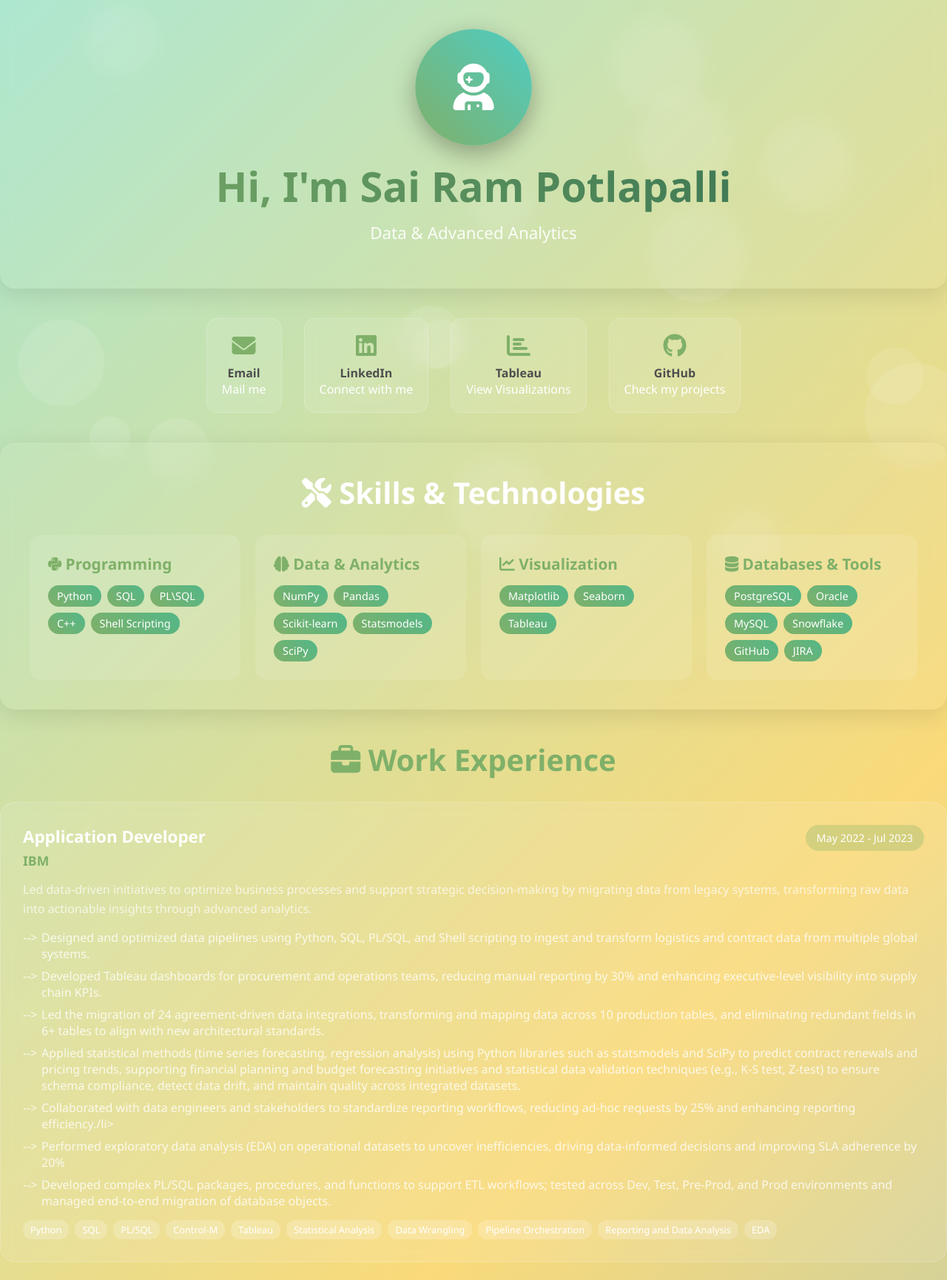
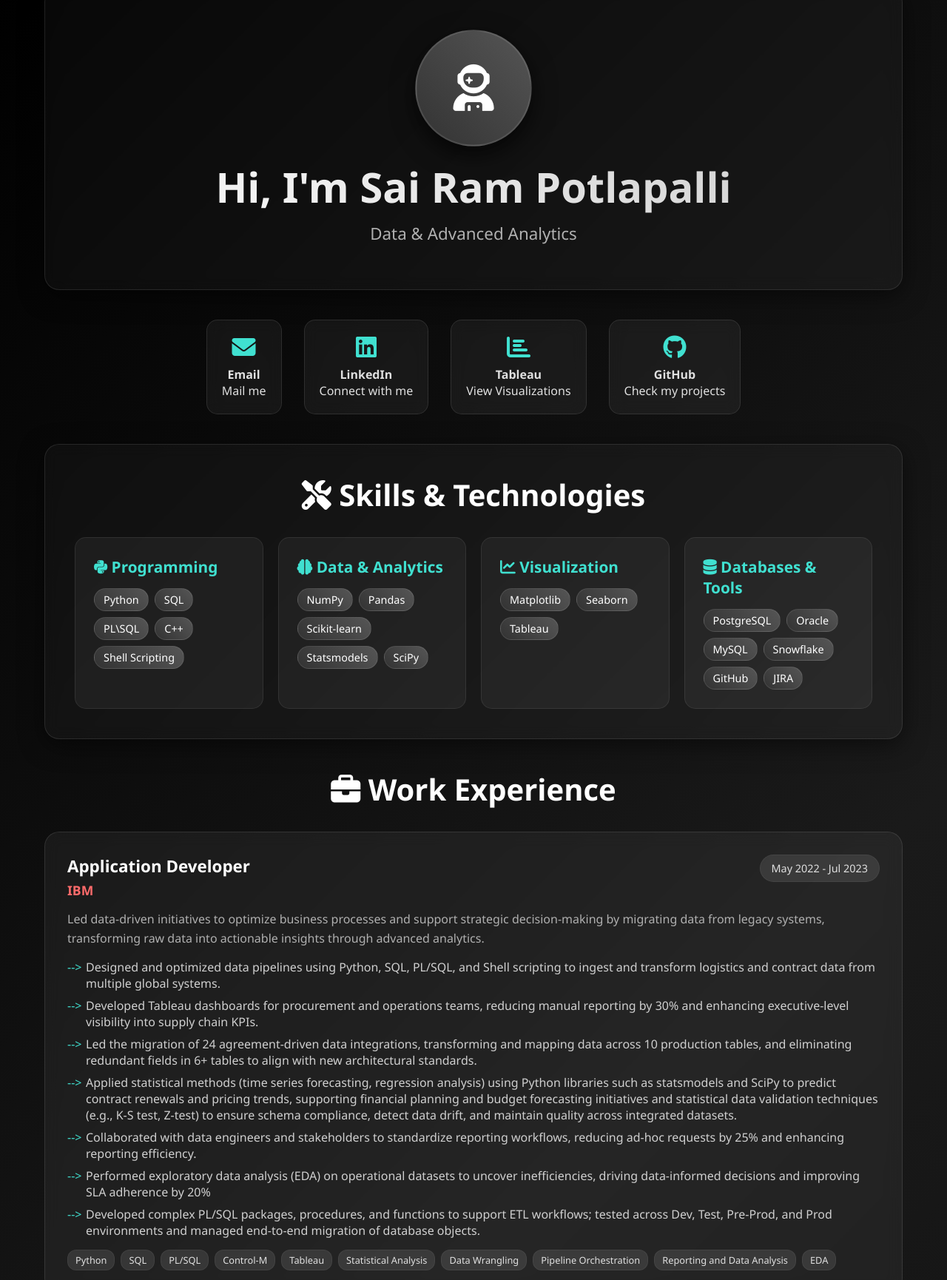
Before and after one commit to sai-ram-potlapalli/sai-ram-potlapalli, a plain HTML site: page index.html in a window 1280 px wide. Shown: the part 37-1767 px from the top of the page at 74% size. Drawn offline with Linux system fonts and the light colour scheme.

Commit message:
Update index.html

```diff
--- a/index.html
+++ b/index.html
@@ -14,10 +14,9 @@
 
         body {
             font-family: 'Segoe UI', Tahoma, Geneva, Verdana, sans-serif;
-            background: linear-gradient(135deg, #a8e6cf 0%, #FADA7A 50%, #81BFDA 100%);
-            color: #4e4e4e; /* Light Gray for text */
+            background: linear-gradient(135deg, #000000 0%, #1a1a1a 50%, #0d0d0d 100%);
+            color: #e0e0e0;
             overflow-x: hidden;
-        }
         }
 
         .container {
@@ -39,7 +38,7 @@
 
         .floating-shape {
             position: absolute;
-            background: rgba(255, 255, 255, 0.1);
+            background: rgba(255, 255, 255, 0.02);
             border-radius: 50%;
             animation: float 6s ease-in-out infinite;
         }
@@ -53,13 +52,14 @@
         .header {
             text-align: center;
             padding: 60px 0;
-            background: rgba(255, 255, 255, 0.05); /* Very Light Beige */
+            background: rgba(255, 255, 255, 0.03);
             backdrop-filter: blur(10px);
             margin-bottom: 40px;
             border-radius: 20px;
             margin-top: 20px;
-            box-shadow: 0 8px 32px rgba(0, 0, 0, 0.1);
+            box-shadow: 0 8px 32px rgba(0, 0, 0, 0.5);
             transition: transform 0.3s ease;
+            border: 1px solid rgba(255, 255, 255, 0.1);
         }
 
         .header:hover {
@@ -70,16 +70,17 @@
             width: 150px;
             height: 150px;
             border-radius: 50%;
-            background: linear-gradient(45deg, #7fb069, #4ecdc4);
+            background: linear-gradient(45deg, #333333, #555555);
             display: flex;
             align-items: center;
             justify-content: center;
             margin: 0 auto 20px;
             font-size: 60px;
-            color: white;
+            color: #ffffff;
             animation: pulse 2s infinite;
             padding: 5px;
-            box-shadow: 0 10px 30px rgba(0, 0, 0, 0.3);
+            box-shadow: 0 10px 30px rgba(0, 0, 0, 0.7);
+            border: 2px solid rgba(255, 255, 255, 0.1);
         }
 
         .profile-img img {
@@ -87,7 +88,7 @@
             height: 100%;
             border-radius: 50%;
             object-fit: cover;
-            border: 3px solid rgba(255, 255, 255, 0.3);
+            border: 3px solid rgba(255, 255, 255, 0.2);
         }
 
         @keyframes pulse {
@@ -98,7 +99,7 @@
 
         .header h1 {
             font-size: 3.5rem;
-            background: linear-gradient(45deg, #7fb069, #2d6a4f);
+            background: linear-gradient(45deg, #ffffff, #cccccc);
             -webkit-background-clip: text;
             -webkit-text-fill-color: transparent;
             margin-bottom: 10px;
@@ -107,7 +108,7 @@
 
         .header .subtitle {
             font-size: 1.4rem;
-            color: rgba(255, 255, 255, 0.9);
+            color: #b0b0b0;
             font-weight: 300;
             animation: slideInUp 1s ease-out;
         }
@@ -132,47 +133,48 @@
         }
 
         .contact-card {
-    background: rgba(255, 255, 255, 0.1); /* Light Beige */
+            background: rgba(255, 255, 255, 0.05);
             backdrop-filter: blur(10px);
             padding: 20px;
             border-radius: 15px;
             text-align: center;
             transition: all 0.3s ease;
             cursor: pointer;
-    border: 1px solid rgba(255, 255, 255, 0.2);
+            border: 1px solid rgba(255, 255, 255, 0.1);
         }
-
 
         .contact-card:hover {
             transform: translateY(-10px) scale(1.05);
-            box-shadow: 0 20px 40px rgba(0, 0, 0, 0.2);
-            background: rgba(255, 255, 255, 0.2);
+            box-shadow: 0 20px 40px rgba(0, 0, 0, 0.5);
+            background: rgba(255, 255, 255, 0.08);
+            border: 1px solid rgba(64, 224, 208, 0.3);
         }
 
         .contact-card i {
             font-size: 2rem;
             margin-bottom: 10px;
-            color: #7fb069;
+            color: #40E0D0;
         }
 
         .contact-card a {
-            color: white;
+            color: #e0e0e0;
             text-decoration: none;
             font-weight: 500;
         }
 
         /* Skills Section */
         .skills-section {
-    background: rgba(255, 255, 255, 0.05); /* Very Light Beige */
+            background: rgba(255, 255, 255, 0.03);
             backdrop-filter: blur(10px);
             padding: 40px;
             border-radius: 20px;
             margin: 40px 0;
-    box-shadow: 0 8px 32px rgba(0, 0, 0, 0.1);
+            box-shadow: 0 8px 32px rgba(0, 0, 0, 0.5);
+            border: 1px solid rgba(255, 255, 255, 0.1);
         }
 
         .skills-section h2 {
-            color: white;
+            color: #ffffff;
             font-size: 2.5rem;
             margin-bottom: 30px;
             text-align: center;
@@ -185,20 +187,22 @@
         }
 
         .skill-category {
-            background: rgba(255, 255, 255, 0.1);
+            background: rgba(255, 255, 255, 0.05);
             padding: 25px;
             border-radius: 15px;
             transition: all 0.3s ease;
             cursor: pointer;
+            border: 1px solid rgba(255, 255, 255, 0.08);
         }
 
         .skill-category:hover {
             transform: translateY(-5px);
-            background: rgba(255, 255, 255, 0.2);
+            background: rgba(255, 255, 255, 0.08);
+            border: 1px solid rgba(64, 224, 208, 0.2);
         }
 
         .skill-category h3 {
-            color: #7fb069;
+            color: #40E0D0;
             margin-bottom: 15px;
             font-size: 1.3rem;
         }
@@ -210,16 +214,18 @@
         }
 
         .skill-tag {
-    background: linear-gradient(45deg, #7fb069, #52b788);
-    color: white;
+            background: linear-gradient(45deg, #333333, #555555);
+            color: #ffffff;
             padding: 5px 12px;
             border-radius: 20px;
             font-size: 0.9rem;
             transition: transform 0.2s ease;
+            border: 1px solid rgba(255, 255, 255, 0.1);
         }
 
         .skill-tag:hover {
             transform: scale(1.1);
+            border: 1px solid rgba(64, 224, 208, 0.3);
         }
 
         /* Projects Section */
@@ -228,20 +234,20 @@
         }
 
         .projects-section h2 {
-           color: #7fb069; /* Green */
+            color: #ffffff;
             font-size: 2.5rem;
             margin-bottom: 30px;
             text-align: center;
         }
 
         .project-card {
-            background: rgba(255, 255, 255, 0.1);
+            background: rgba(255, 255, 255, 0.05);
             backdrop-filter: blur(10px);
             padding: 30px;
             border-radius: 20px;
             margin-bottom: 30px;
             transition: all 0.3s ease;
-            border: 1px solid rgba(255, 255, 255, 0.2);
+            border: 1px solid rgba(255, 255, 255, 0.1);
             position: relative;
             overflow: hidden;
         }
@@ -253,7 +259,7 @@
             left: -100%;
             width: 100%;
             height: 100%;
-            background: linear-gradient(90deg, transparent, rgba(255, 255, 255, 0.1), transparent);
+            background: linear-gradient(90deg, transparent, rgba(255, 255, 255, 0.05), transparent);
             transition: left 0.5s;
         }
 
@@ -263,7 +269,8 @@
 
         .project-card:hover {
             transform: translateY(-10px);
-            box-shadow: 0 20px 40px rgba(0, 0, 0, 0.2);
+            box-shadow: 0 20px 40px rgba(0, 0, 0, 0.5);
+            border: 1px solid rgba(64, 224, 208, 0.2);
         }
 
         .project-header {
@@ -275,23 +282,23 @@
         .project-header i {
             font-size: 2rem;
             margin-right: 15px;
-            color: #7fb069;
+            color: #FF6B6B;
         }
 
         .project-header h3 {
-            color: white;
+            color: #ffffff;
             font-size: 1.5rem;
         }
 
         .project-description {
-            color: rgba(255, 255, 255, 0.7); /* Soft Light Gray */
+            color: #b0b0b0;
             font-style: italic;
             margin-bottom: 20px;
             font-size: 1.1rem;
         }
 
         .project-details {
-            color: rgba(255, 255, 255, 0.8);
+            color: #d0d0d0;
             line-height: 1.6;
             margin-bottom: 20px;
         }
@@ -304,26 +311,29 @@
         }
 
         .tool-tag {
-            background: rgba(255, 255, 255, 0.2);
-            color: white;
+            background: rgba(255, 255, 255, 0.1);
+            color: #e0e0e0;
             padding: 5px 12px;
             border-radius: 15px;
             font-size: 0.9rem;
+            border: 1px solid rgba(255, 255, 255, 0.05);
         }
 
         .project-link {
-    background: linear-gradient(45deg, #7fb069, #52b788);
-    color: white;
+            background: linear-gradient(45deg, #333333, #555555);
+            color: #ffffff;
             padding: 12px 20px;
             border-radius: 25px;
             text-decoration: none;
             font-weight: 500;
             transition: all 0.3s ease;
+            border: 1px solid rgba(255, 255, 255, 0.1);
         }
 
         .project-link:hover {
             transform: scale(1.05);
-            box-shadow: 0 5px 15px rgba(0, 0, 0, 0.3);
+            box-shadow: 0 5px 15px rgba(0, 0, 0, 0.5);
+            border: 1px solid rgba(64, 224, 208, 0.3);
         }
 
         .project-link i {
@@ -332,13 +342,13 @@
 
         /* Currently Working Section */
         .current-work {
-            background: linear-gradient(135deg, rgba(127, 176, 105, 0.2), rgba(82, 183, 136, 0.2));
+            background: linear-gradient(135deg, rgba(255, 255, 255, 0.05), rgba(255, 255, 255, 0.02));
             backdrop-filter: blur(10px);
             padding: 40px;
             border-radius: 20px;
             margin: 40px 0;
             text-align: center;
-            border: 1px solid rgba(255, 255, 255, 0.2);
+            border: 1px solid rgba(255, 255, 255, 0.1);
         }
 
         /* Work Experience Section */
@@ -347,20 +357,20 @@
         }
 
         .experience-section h2 {
-color: #7fb069; /* Green */
+            color: #ffffff;
             font-size: 2.5rem;
             margin-bottom: 30px;
             text-align: center;
         }
 
         .experience-card {
-            background: rgba(255, 255, 255, 0.1);
+            background: rgba(255, 255, 255, 0.05);
             backdrop-filter: blur(10px);
             padding: 30px;
             border-radius: 20px;
             margin-bottom: 25px;
             transition: all 0.3s ease;
-            border: 1px solid rgba(255, 255, 255, 0.2);
+            border: 1px solid rgba(255, 255, 255, 0.1);
             position: relative;
             overflow: hidden;
         }
@@ -372,7 +382,7 @@ color: #7fb069; /* Green */
             left: -100%;
             width: 100%;
             height: 100%;
-            background: linear-gradient(90deg, transparent, rgba(255, 255, 255, 0.1), transparent);
+            background: linear-gradient(90deg, transparent, rgba(255, 255, 255, 0.05), transparent);
             transition: left 0.5s;
         }
 
@@ -382,7 +392,8 @@ color: #7fb069; /* Green */
 
         .experience-card:hover {
             transform: translateY(-5px);
-            box-shadow: 0 15px 35px rgba(0, 0, 0, 0.2);
+            box-shadow: 0 15px 35px rgba(0, 0, 0, 0.5);
+            border: 1px solid rgba(64, 224, 208, 0.2);
         }
 
         .experience-header {
@@ -399,28 +410,29 @@ color: #7fb069; /* Green */
         }
 
         .experience-title h3 {
-            color: white;
+            color: #ffffff;
             font-size: 1.4rem;
             margin-bottom: 5px;
         }
 
         .experience-title .company {
-            color: #7fb069;
+            color: #FF6B6B;
             font-size: 1.1rem;
             font-weight: 600;
         }
 
         .experience-duration {
-            background: rgba(127, 176, 105, 0.3);
+            background: rgba(255, 255, 255, 0.1);
             padding: 8px 15px;
             border-radius: 20px;
-            color: white;
+            color: #e0e0e0;
             font-size: 0.9rem;
             white-space: nowrap;
+            border: 1px solid rgba(255, 255, 255, 0.05);
         }
 
         .experience-description {
-            color: rgba(255, 255, 255, 0.7);
+            color: #b0b0b0;
             line-height: 1.6;
             margin-bottom: 15px;
         }
@@ -431,7 +443,7 @@ color: #7fb069; /* Green */
         }
 
         .experience-achievements li {
-            color: rgba(255, 255, 255, 0.8);
+            color: #d0d0d0;
             margin-bottom: 8px;
             position: relative;
             padding-left: 25px;
@@ -442,6 +454,7 @@ color: #7fb069; /* Green */
             position: absolute;
             left: 0;
             top: 0;
+            color: #40E0D0;
         }
 
         .experience-technologies {
@@ -452,15 +465,16 @@ color: #7fb069; /* Green */
         }
 
         .tech-tag {
-            background: rgba(255, 255, 255, 0.2);
-            color: white;
+            background: rgba(255, 255, 255, 0.1);
+            color: #e0e0e0;
             padding: 4px 10px;
             border-radius: 12px;
             font-size: 0.8rem;
+            border: 1px solid rgba(255, 255, 255, 0.05);
         }
 
         .current-work h2 {
-    color: #7fb069; /* Green */
+            color: #ffffff;
             font-size: 2.5rem;
             margin-bottom: 30px;
             text-align: center;
@@ -468,7 +482,7 @@ color: #7fb069; /* Green */
 
         .current-work ul {
             list-style: none;
-            color: rgba(255, 255, 255, 0.7);
+            color: #b0b0b0;
             font-size: 1.2rem;
             line-height: 1.8;
         }
@@ -480,17 +494,19 @@ color: #7fb069; /* Green */
         }
 
         .current-work li::before {
-            content: '';
+            content: '→';
             position: absolute;
             left: 0;
             top: 0;
+            color: #40E0D0;
+            font-weight: bold;
         }
 
         /* Footer */
         .footer {
             text-align: center;
             padding: 40px 0;
-    color: rgba(255, 255, 255, 0.8);
+            color: #b0b0b0;
             font-size: 1.5rem;
         }
 
@@ -512,20 +528,22 @@ color: #7fb069; /* Green */
 
         /* Interactive Elements */
         .interactive-btn {
-            background: linear-gradient(45deg, #7fb069, #52b788);
+            background: linear-gradient(45deg, #333333, #555555);
             border: none;
-            color: white;
+            color: #ffffff;
             padding: 15px 30px;
             border-radius: 25px;
             font-size: 1.1rem;
             cursor: pointer;
             transition: all 0.3s ease;
             margin: 10px;
+            border: 1px solid rgba(255, 255, 255, 0.1);
         }
 
         .interactive-btn:hover {
             transform: translateY(-3px);
-            box-shadow: 0 10px 20px rgba(0, 0, 0, 0.2);
+            box-shadow: 0 10px 20px rgba(0, 0, 0, 0.5);
+            border: 1px solid rgba(64, 224, 208, 0.3);
         }
     </style>
 </head>
@@ -622,6 +640,7 @@ color: #7fb069; /* Green */
                 </div>
             </div>
         </div>
+
         <!-- Work Experience Section -->
         <div class="experience-section">
             <h2><i class="fas fa-briefcase"></i> Work Experience</h2>
@@ -643,7 +662,7 @@ color: #7fb069; /* Green */
                     <li>Developed Tableau dashboards for procurement and operations teams, reducing manual reporting by 30% and enhancing executive-level visibility into supply chain KPIs.</li>
                     <li>Led the migration of 24 agreement-driven data integrations, transforming and mapping data across 10 production tables, and eliminating redundant fields in 6+ tables to align with new architectural standards.</li>
                     <li>Applied statistical methods (time series forecasting, regression analysis) using Python libraries such as statsmodels and SciPy to predict contract renewals and pricing trends, supporting financial planning and budget forecasting initiatives and statistical data validation techniques (e.g., K-S test, Z-test) to ensure schema compliance, detect data drift, and maintain quality across integrated datasets.</li>
-                    <li>Collaborated with data engineers and stakeholders to standardize reporting workflows, reducing ad-hoc requests by 25% and enhancing reporting efficiency./li>
+                    <li>Collaborated with data engineers and stakeholders to standardize reporting workflows, reducing ad-hoc requests by 25% and enhancing reporting efficiency.</li>
                     <li>Performed exploratory data analysis (EDA) on operational datasets to uncover inefficiencies, driving data-informed decisions and improving SLA adherence by 20%</li>
                     <li>Developed complex PL/SQL packages, procedures, and functions to support ETL workflows; tested across Dev, Test, Pre-Prod, and Prod environments and managed end-to-end migration of database objects.</li>
                 </ul>
@@ -682,10 +701,11 @@ color: #7fb069; /* Green */
                     <span class="tech-tag">Python</span>
                     <span class="tech-tag">SQL</span>
                     <span class="tech-tag">PL/SQL</span>
-                    <span class="tech-tag">Advanced SQL quereies</span>
+                    <span class="tech-tag">Advanced SQL queries</span>
                 </div>
             </div>
         </div>
+
         <!-- Projects Section -->
         <div class="projects-section">
             <h2><i class="fas fa-rocket"></i> Featured Projects</h2>
@@ -739,8 +759,6 @@ color: #7fb069; /* Green */
             </div>
         </div>
 
-
-
         <!-- Currently Working Section -->
         <div class="current-work">
             <h2><i class="fas fa-code"></i> Currently Working On</h2>
@@ -764,79 +782,4 @@ color: #7fb069; /* Green */
 
             for (let i = 0; i < 15; i++) {
                 const shape = document.createElement('div');
-                shape.className = 'floating-shape';
-
-                const size = Math.random() * 100 + 50;
-                shape.style.width = size + 'px';
-                shape.style.height = size + 'px';
-                shape.style.left = Math.random() * 100 + '%';
-                shape.style.top = Math.random() * 100 + '%';
-                shape.style.animationDelay = Math.random() * 6 + 's';
-                shape.style.animationDuration = (Math.random() * 3 + 4) + 's';
-
-                bgAnimation.appendChild(shape);
-            }
-        }
-
-        // Smooth scrolling for internal links
-        document.querySelectorAll('a[href^="#"]').forEach(anchor => {
-            anchor.addEventListener('click', function (e) {
-                e.preventDefault();
-                document.querySelector(this.getAttribute('href')).scrollIntoView({
-                    behavior: 'smooth'
-                });
-            });
-        });
-
-        // Add scroll animations
-        const observerOptions = {
-            threshold: 0.1,
-            rootMargin: '0px 0px -50px 0px'
-        };
-
-        const observer = new IntersectionObserver((entries) => {
-            entries.forEach(entry => {
-                if (entry.isIntersecting) {
-                    entry.target.style.opacity = '1';
-                    entry.target.style.transform = 'translateY(0)';
-                }
-            });
-        }, observerOptions);
-
-        // Observe all project cards, skill categories, and experience cards
-        document.querySelectorAll('.project-card, .skill-category, .experience-card').forEach(el => {
-            el.style.opacity = '0';
-            el.style.transform = 'translateY(30px)';
-            el.style.transition = 'all 0.6s ease-out';
-            observer.observe(el);
-        });
-
-        // Initialize animations
-        document.addEventListener('DOMContentLoaded', () => {
-            createFloatingShapes();
-        });
-
-        // Add typing effect to subtitle
-        function typeWriter(element, text, speed = 100) {
-            let i = 0;
-            element.innerHTML = '';
-
-            function type() {
-                if (i < text.length) {
-                    element.innerHTML += text.charAt(i);
-                    i++;
-                    setTimeout(type, speed);
-                }
-            }
-            type();
-        }
-
-        // Start typing effect after page load
-        setTimeout(() => {
-            const subtitle = document.querySelector('.subtitle');
-            const originalText = subtitle.textContent;
-            typeWriter(subtitle, originalText, 100);
-        }, 1500);
-    </script>
-</body>
-</html>
+                shape.className = '
```
Lines whose indentation alone changed are shown as unchanged.
